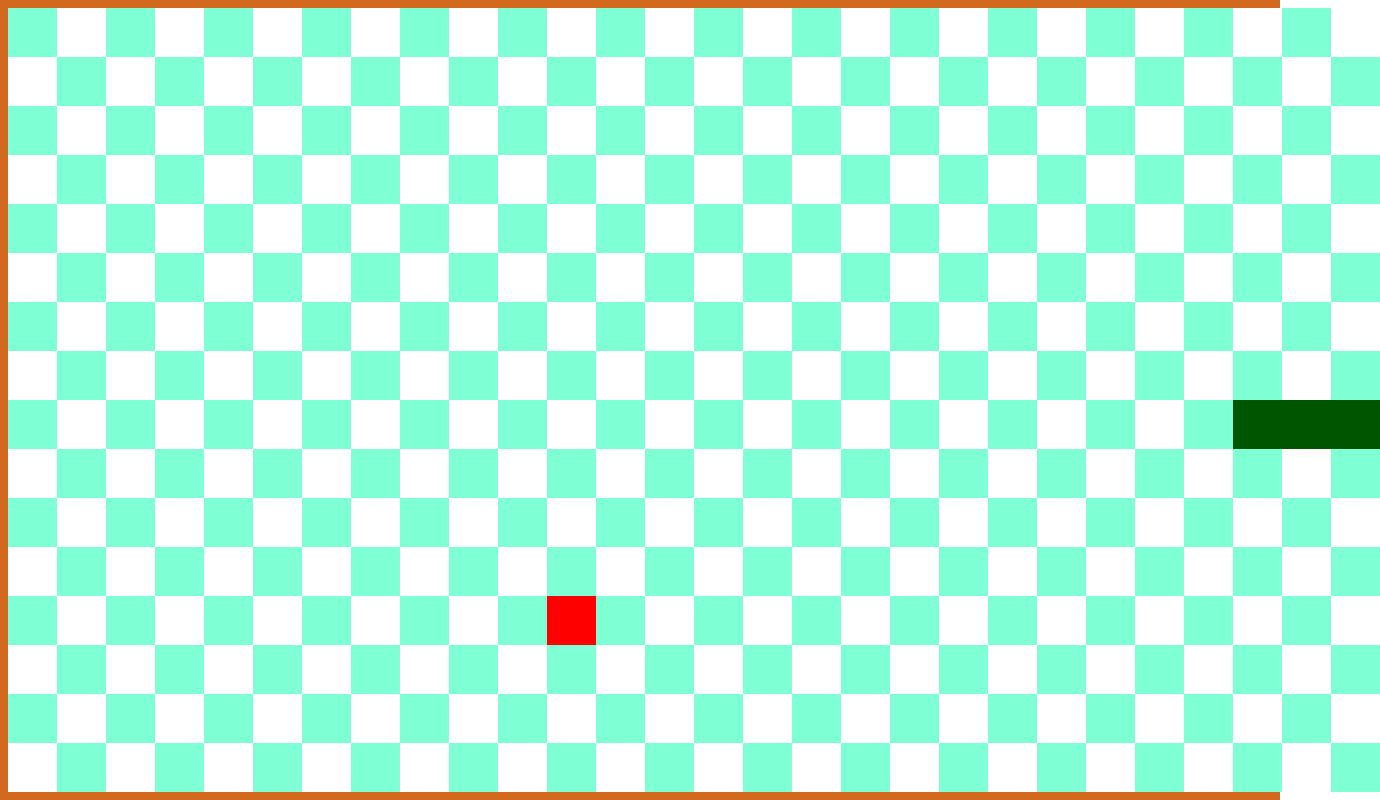
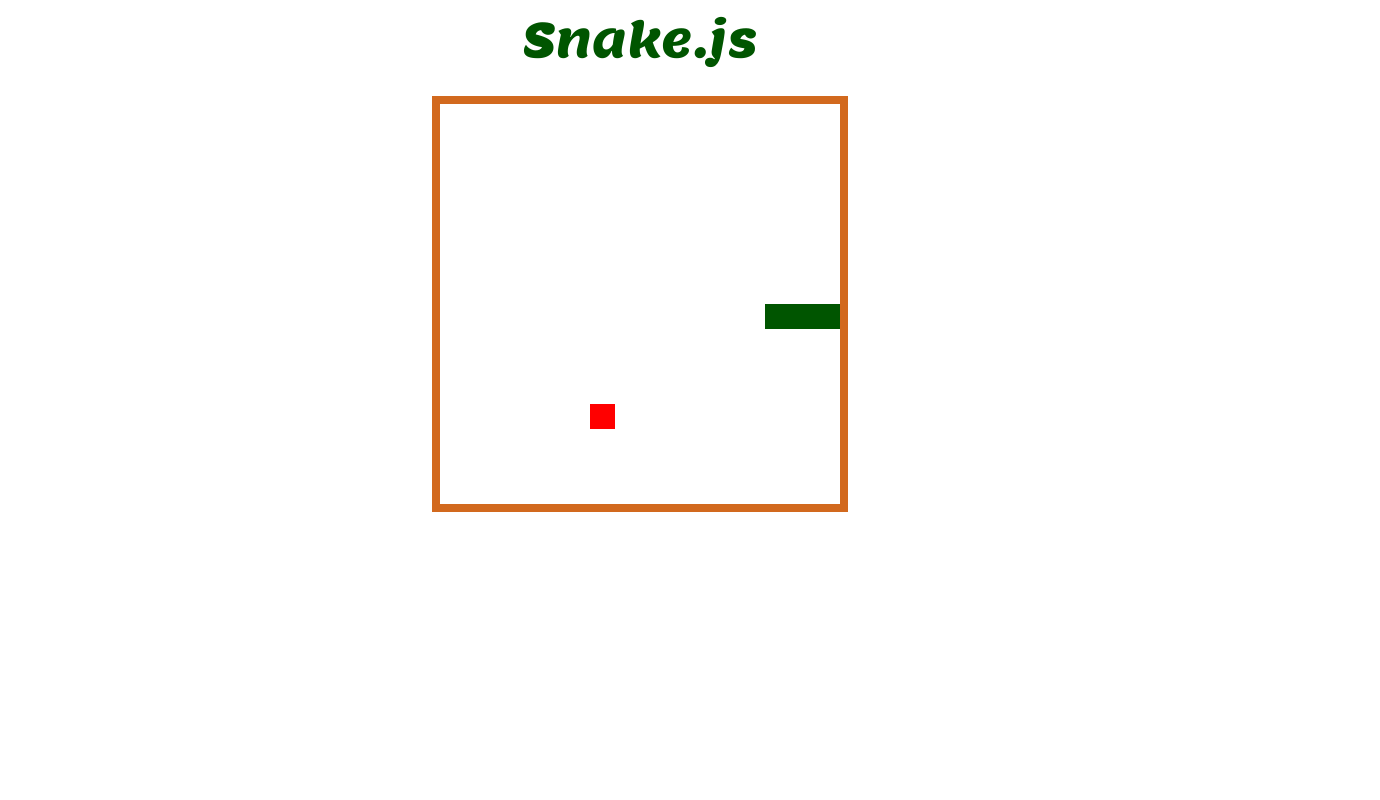
Before and after one commit to Mauriciots/snake-js, a plain HTML site: page index.html in a window 1280 px wide. Shown: the whole page, 1380 px wide, since content can reach past the window. Drawn offline with Linux system fonts and the light colour scheme.

Commit message:
Improve layout

```diff
--- a/index.html
+++ b/index.html
@@ -6,17 +6,19 @@
   <meta name="viewport" content="width=device-width, initial-scale=1.0">
   <!-- App Favicon -->
   <link rel="shortcut icon" href="assets/favicon.ico" type="image/x-icon">
+  <!-- Google Fonts -->
+  <link rel="preconnect" href="https://fonts.googleapis.com">
+  <link rel="preconnect" href="https://fonts.gstatic.com" crossorigin>
+  <link href="https://fonts.googleapis.com/css2?family=Lemon&display=swap" rel="stylesheet">
   <!-- App style -->
   <link rel="stylesheet" href="style/reset.css">
   <link rel="stylesheet" href="style/style.css">
-  <title>Snake JS</title>
+  <title>Snake.js</title>
 </head>
 <body>
-  <div id="game-root" class="root">
-    <div class="board">
-      <div id="game-board" class="board-inner">
-      </div>
-    </div>
+  <h1>Snake.js</h1>
+  <div id="game-board" class="game-board">
+    <!-- game will be rendered here! -->
   </div>
 
   <script src="index.js" type="module"></script>
--- a/index.js
+++ b/index.js
@@ -2,15 +2,9 @@ import { boardManagerBuilder } from './scripts/board.js'
 import { segmentBuilder, snakeBuilder, snakeHistoryBuilder, drawSnake } from './scripts/snake.js'
 import { fruitManagerBuilder } from './scripts/fruit.js'
 
-// Board size is 28 tiles (width) per 16 tiles (height)
-const WIDTH = 28
+// Board size
+const WIDTH = 16
 const HEIGHT = 16
-
-function setRootElementSize() {
-  const rootEl = document.querySelector('#game-root')
-  rootEl.style.width = `${window.innerWidth}px`
-  rootEl.style.height = `${window.innerHeight}px`
-}
 
 function drawScore(score) {
   console.log('score', score)
@@ -19,14 +13,12 @@ function drawScore(score) {
 (function() {
   let points = 0
   const initialSnake = snakeBuilder(
-    segmentBuilder(14, 8),
-    segmentBuilder(13, 8),
-    segmentBuilder(12, 8),
+    segmentBuilder(8, 8),
+    segmentBuilder(7, 8),
+    segmentBuilder(6, 8),
   )
-  const snakeHistory = snakeHistoryBuilder(initialSnake)
+  const snakeHistory = snakeHistoryBuilder(WIDTH, HEIGHT, initialSnake)
   let direction = 'RIGHT'
-
-  setRootElementSize()
 
   const boardManager = boardManagerBuilder(WIDTH, HEIGHT)
 
--- a/scripts/board.js
+++ b/scripts/board.js
@@ -1,13 +1,9 @@
 function boardManagerBuilder(boardWidth, boardHeight) {
   const tiles = []
-  const boardInnerEl = document.querySelector('#game-board')
-  const tileSize = boardInnerEl.scrollHeight / boardHeight
 
   const createTileElement = (isEven, id) => {
     const tileEl = document.createElement('div')
     tileEl.classList.add('tile', isEven ? 'tile-even' : 'tile-odd')
-    tileEl.style.height = `${tileSize}px`
-    tileEl.style.width = `${tileSize}px`
     tileEl.id = id
     return tileEl
   }
@@ -19,12 +15,11 @@ function boardManagerBuilder(boardWidth, boardHeight) {
     }
   }
 
+  const boardInnerEl = document.querySelector('#game-board')
   tiles.forEach(({x, y}) => {
     const isEven = (x + y) % 2 === 0
     boardInnerEl.appendChild(createTileElement(isEven, `tile-${x}-${y}`))
   })
-
-  boardInnerEl.style.width = `${tileSize * boardWidth}px`
 
   return {
     tiles,
--- a/scripts/snake.js
+++ b/scripts/snake.js
@@ -1,7 +1,3 @@
-// Board size is 20 tiles (width) per 16 tiles (height)
-const WIDTH = 28
-const HEIGHT = 16
-
 function segmentBuilder(x, y) {
   // Returns an object that represents the position of the snake's segments
   return { x, y }
@@ -25,7 +21,7 @@ function snakeBuilder(...snakeSegments) {
   }
 }
 
-function snakeHistoryBuilder(initialSnake) {
+function snakeHistoryBuilder(boardWidth, boardHeight, initialSnake) {
   // snakeHistory stores each version of snake in time
   // every clock tick the last snake version is copied and changed
   // keeping the previous one in the array
@@ -81,11 +77,11 @@ function snakeHistoryBuilder(initialSnake) {
     // detect wall collision
     switch (direction) {
       case 'RIGHT':
-        return getCurrentSnake().head().x === WIDTH
+        return getCurrentSnake().head().x === boardWidth
       case 'LEFT':
         return getCurrentSnake().head().x === -1
       case 'DOWN':
-        return getCurrentSnake().head().y === HEIGHT
+        return getCurrentSnake().head().y === boardHeight
       case 'UP':
         return getCurrentSnake().head().y === -1
       default:
--- a/style/style.css
+++ b/style/style.css
@@ -2,27 +2,26 @@ body {
   overflow: hidden;
 }
 
-.board {
-  width: 100%;
-  height: 100%;
-  padding: 8px;
-  box-sizing: border-box;
-  background-color: chocolate;
-}
-
-.board-inner {
+.game-board {
+  width: 400px;
+  height: 400px;
+  border: 8px solid chocolate;
   display: flex;
   flex-flow: column wrap;
-  height: 100%;
   background-color: white;
   align-items: center;
   margin: 0 auto;
 }
 
-.tile-even {
-  background-color: aquamarine;
+.tile {
+  width: calc(100% / 16);
+  height: calc(100% / 16);
 }
 
-.tile-odd {
-  background-color: white;
+h1 {
+  color: #005500;
+  font-size: 3rem;
+  font-family: 'Lemon', cursive;
+  text-align: center;
+  margin: 16px 0 32px 0;
 }
```
